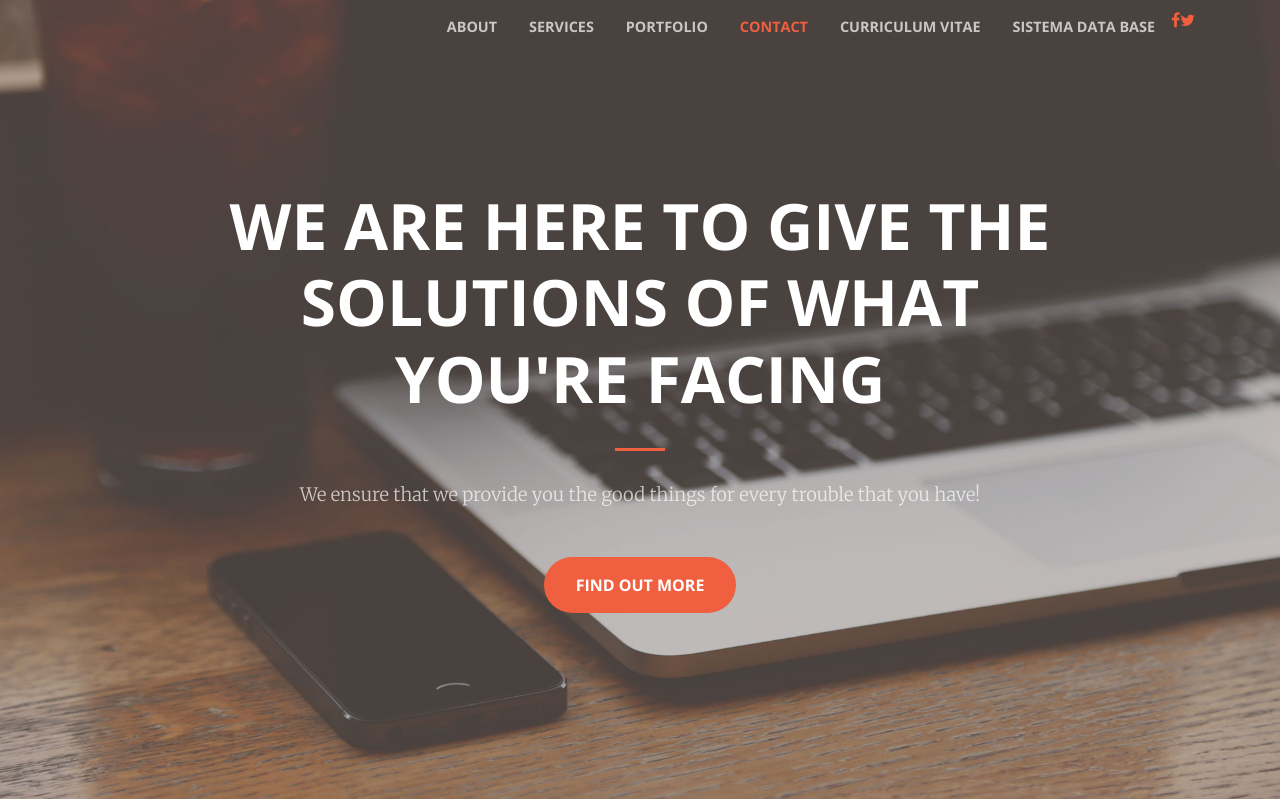
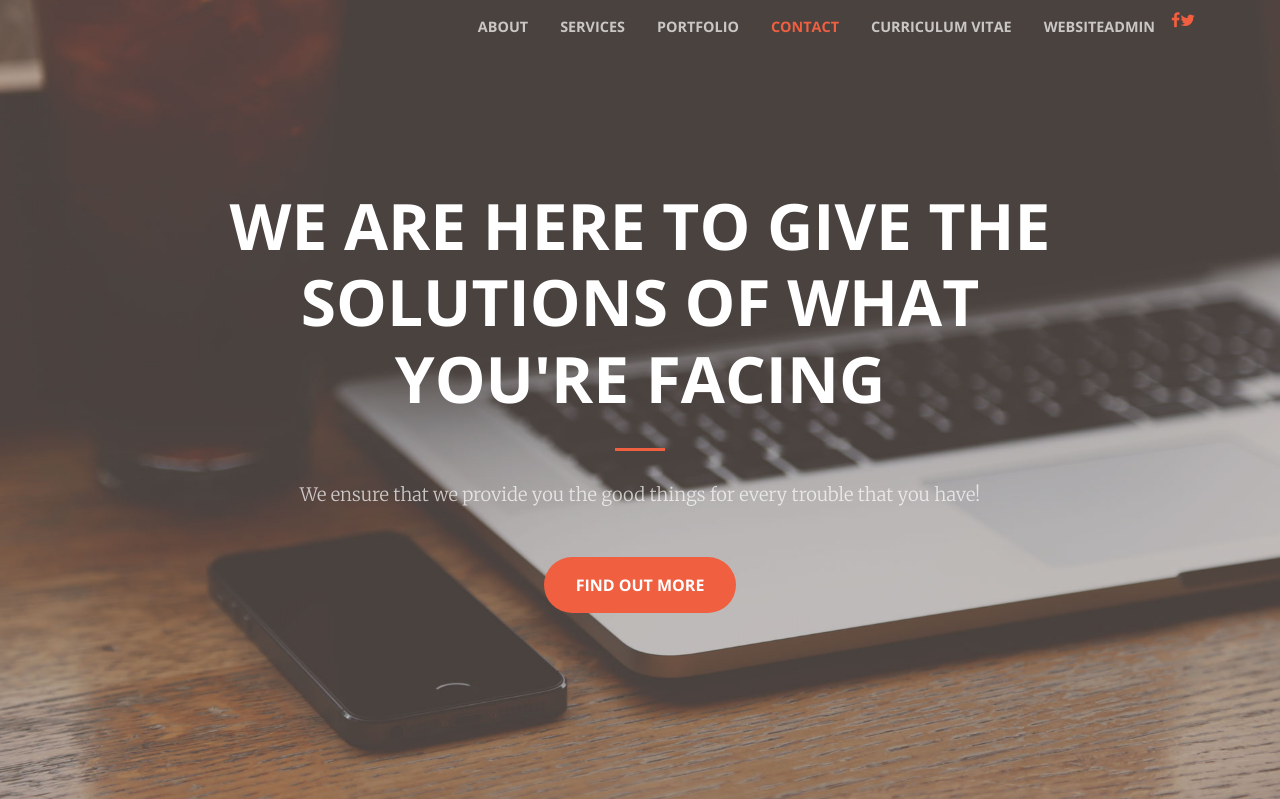
Before and after one commit to januariocosta84/wecreateapp, a Django app: page / in a window 1280 px wide. Shown: the top 799 px of the page. Run offline with Django 3.2, Linux system fonts and the light colour scheme; some libraries are stand-ins or nearby versions.

Commit message:
make it better

```diff
--- a/inventory/templates/index.html
+++ b/inventory/templates/index.html
@@ -55,7 +55,7 @@
               <a class="nav-link js-scroll-trigger" href="#curriculum vitae">Curriculum Vitae</a>
             </li>
             <li class="nav-item">
-              <a class="nav-link js-scroll-trigger" href="/inventory/login/">Sistema data Base</a>
+              <a class="nav-link js-scroll-trigger" href="adim">Websiteadmin</a>
             </li>
             <li><a href="https://www.facebook.com/jnrdacosta" class="fa fa-facebook"></a></li>
             <li><a href="#" class="fa fa-twitter"></a></li>
```
